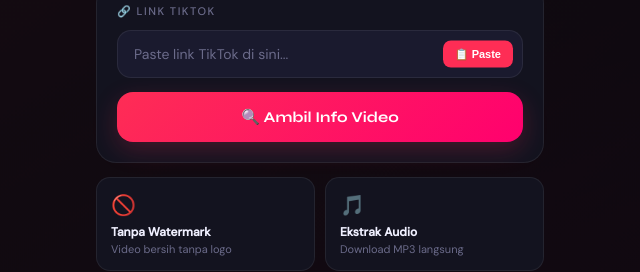
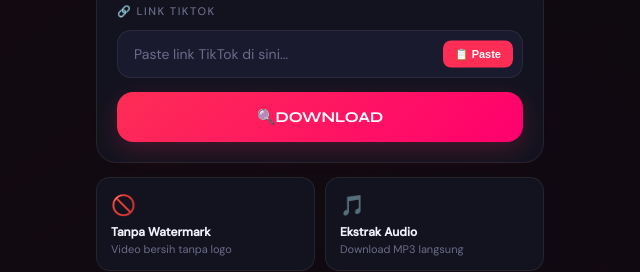
Before and after one commit to nayliasalsabila48-hash/Tiktokdl, a plain HTML site: page index.html in a window 1280 px wide. Shown: the part 144-416 px from the top of the page, 320-960 px from the left. Drawn offline with Linux system fonts and the light colour scheme.

Commit message:
Update index.html

```diff
--- a/index.html
+++ b/index.html
@@ -3,7 +3,7 @@
 <head>
 <meta charset="UTF-8">
 <meta name="viewport" content="width=device-width, initial-scale=1.0">
-<title>TikTok DL Pro</title>
+<title>SAJI-PRO</title>
 <link href="https://fonts.googleapis.com/css2?family=Syne:wght@700;800&family=DM+Sans:wght@400;500&display=swap" rel="stylesheet">
 <style>
   :root {
@@ -203,7 +203,7 @@
       <input type="text" id="urlInput" placeholder="Paste link TikTok di sini...">
       <button class="paste-btn" onclick="pasteUrl()">📋 Paste</button>
     </div>
-    <button class="main-btn" onclick="fetchVideo()" id="fetchBtn">🔍 Ambil Info Video</button>
+    <button class="main-btn" onclick="fetchVideo()" id="fetchBtn">🔍DOWNLOAD</button>
   </div>
   <div class="status" id="status"></div>
   <div class="card video-info" id="videoInfo">
```
